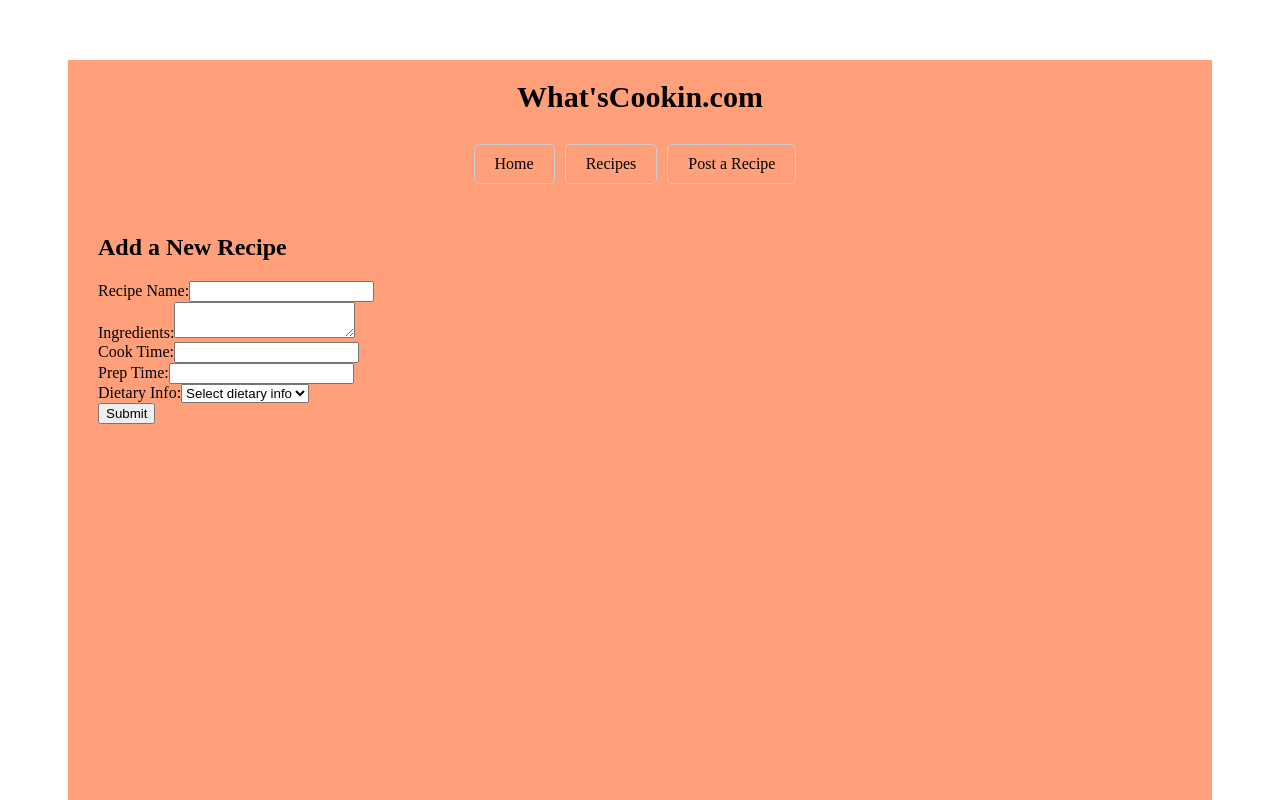
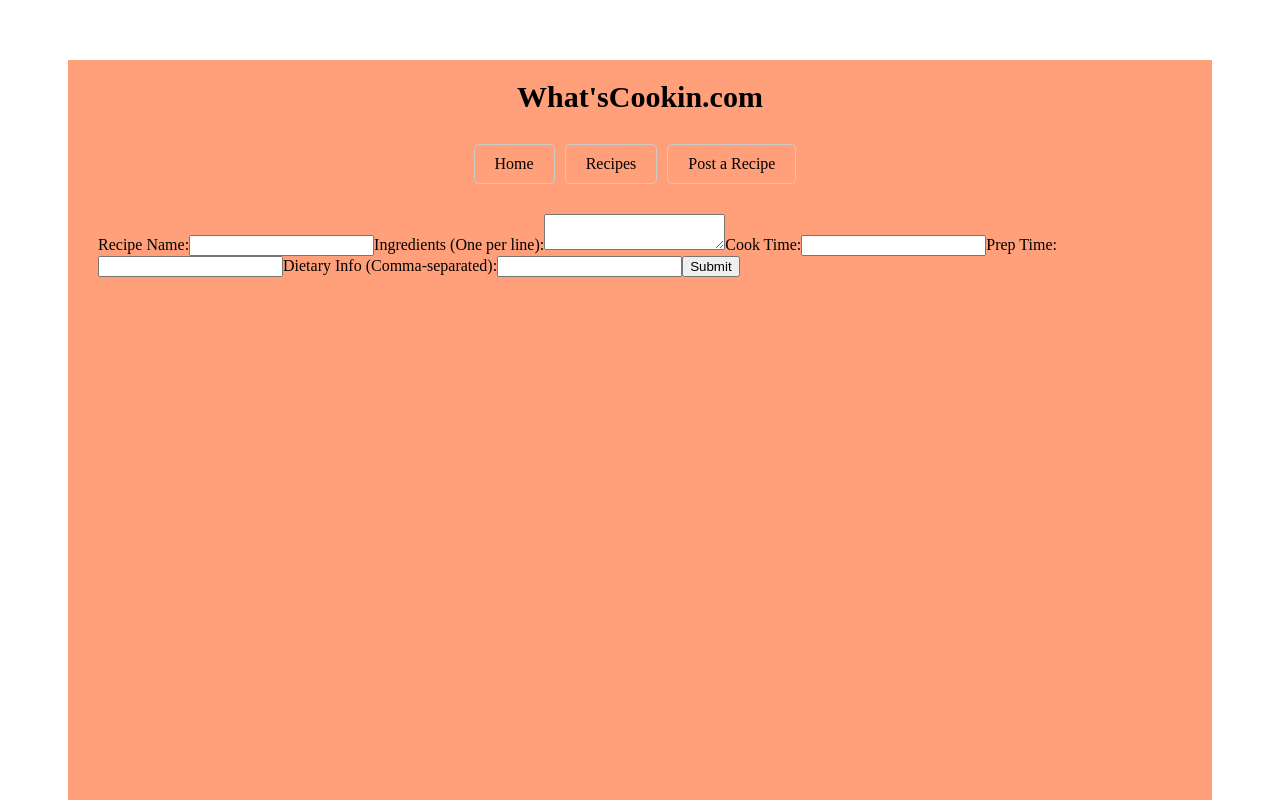
Before and after one commit to Dmedi99/Phase-2-Project, a React (Create React App) app: page /recipeform in a window 1280 px wide. Shown: the top 800 px of the page. Built offline with nearby package versions, Linux system fonts and the light colour scheme.

Commit message:
updated recipe form component which now successfully makes a POST request to data.json when it is being ran

```diff
--- a/src/components/RecipeForm.js
+++ b/src/components/RecipeForm.js
@@ -1,121 +1,111 @@
-import React, {useState} from "react";
-import './RecipeForm.css'
+import React, { useState } from "react";
+import './RecipeForm.css';
 
-
-function RecipeForm(){
-    const [formData, setFormData] = useState({
-        name:'',
-        ingredients:'',
-        cook_time:'',
-        prep_time:'',
-        dietary_info:'',
-    })
-
-    const dietaryOptions = [
-        "Low Carb",
-        "High Protien",
-        "Keto",
-        "Paleo",
-    ]
-
-    function handleInputChange(e){
-        const {name, value} = e.target
+function RecipeForm() {
+  function handleInputChange(e) {
+    const { name, value } = e.target;
     setFormData({
       ...formData,
       [name]: value,
-        })
+    });
   }
 
-    function handleSubmit(e){
-        e.preventDefault()
-        fetch('http://localhost:8000/recipes', {
-            method:'POST',
+  function handleSubmit(e) {
+    e.preventDefault();
+
+
+    const newRecipe = {
+      name: formData.name,
+      ingredients: formData.ingredients.split("\n").map((ingredient) => ingredient.trim()),
+      cook_time: formData.cook_time,
+      prep_time: formData.prep_time,
+      dietary_info: formData.dietary_info.split(",").map((info) => info.trim()),
+    };
+
+    fetch("http://localhost:8000/recipes", {
+      method: "POST",
       headers: {
-                'Content-Type':'application/json'
+        "Content-Type": "application/json",
       },
-            body: JSON.stringify(formData),
+      body: JSON.stringify(newRecipe),
     })
-        .then((response)=>{
-            if (!response.ok){
-                throw new Error('response failed')
+      .then((response) => {
+        if (response.ok) {
+          setFormData({
+            name: "",
+            ingredients: "",
+            cook_time: "",
+            prep_time: "",
+            dietary_info: "",
+          });
+        } else {
+          console.error("Failed to add a new recipe.");
         }
-            return response.json()
       })
-        .then((newRecipe) =>{
-            console.log('New Recipe:', newRecipe)
-        })
+      .catch((error) => {
+        console.error("Error posting data:", error);
+      });
   }
 
+  const [formData, setFormData] = useState({
+    name: "",
+    ingredients: "",
+    cook_time: "",
+    prep_time: "",
+    dietary_info: "",
+  });
 
   return (
     <div>
-        <h2>Add a New Recipe</h2>
       <form onSubmit={handleSubmit}>
-            <div>
-                <label htmlFor="name">Recipe Name:</label>
+        <label>
+          Recipe Name:
           <input
             type="text"
-                    id="name"
             name="name"
             value={formData.name}
             onChange={handleInputChange}
-                    required
           />
-            </div>
-            <div>
-                <label htmlFor="ingredients">Ingredients:</label>
+        </label>
+        <label>
+          Ingredients (One per line):
           <textarea
-                    id="ingredients"
             name="ingredients"
             value={formData.ingredients}
             onChange={handleInputChange}
-                    required
-                ></textarea>
-            </div>
-            <div>
-                <label htmlFor="cook_time">Cook Time:</label>
+          />
+        </label>
+        <label>
+          Cook Time:
           <input
             type="text"
-                    id="cook_time"
             name="cook_time"
             value={formData.cook_time}
             onChange={handleInputChange}
-                    required
           />
-            </div>
-            <div>
-                <label htmlFor="prep_time">Prep Time:</label>
+        </label>
+        <label>
+          Prep Time:
           <input
             type="text"
-                    id="prep_time"
             name="prep_time"
             value={formData.prep_time}
             onChange={handleInputChange}
-                    required
           />
-            </div>
-            <div>
-                <label htmlFor="dietary_info">Dietary Info:</label>
-                <select
-                    id="dietary_info"
+        </label>
+        <label>
+          Dietary Info (Comma-separated):
+          <input
+            type="text"
             name="dietary_info"
             value={formData.dietary_info}
             onChange={handleInputChange}
-                    required
-                >
-                    <option value="" disabled>Select dietary info</option>
-                    {dietaryOptions.map((option) => (
-                        <option key={option} value={option}>
-                            {option}
-                        </option>
-                    ))}
-                </select>
-            </div>
+          />
+        </label>
         <button type="submit">Submit</button>
       </form>
     </div>
-)
-
+  );
 }
 
-export default RecipeForm
+export default RecipeForm;
```
Lines whose indentation alone changed are shown as unchanged.
